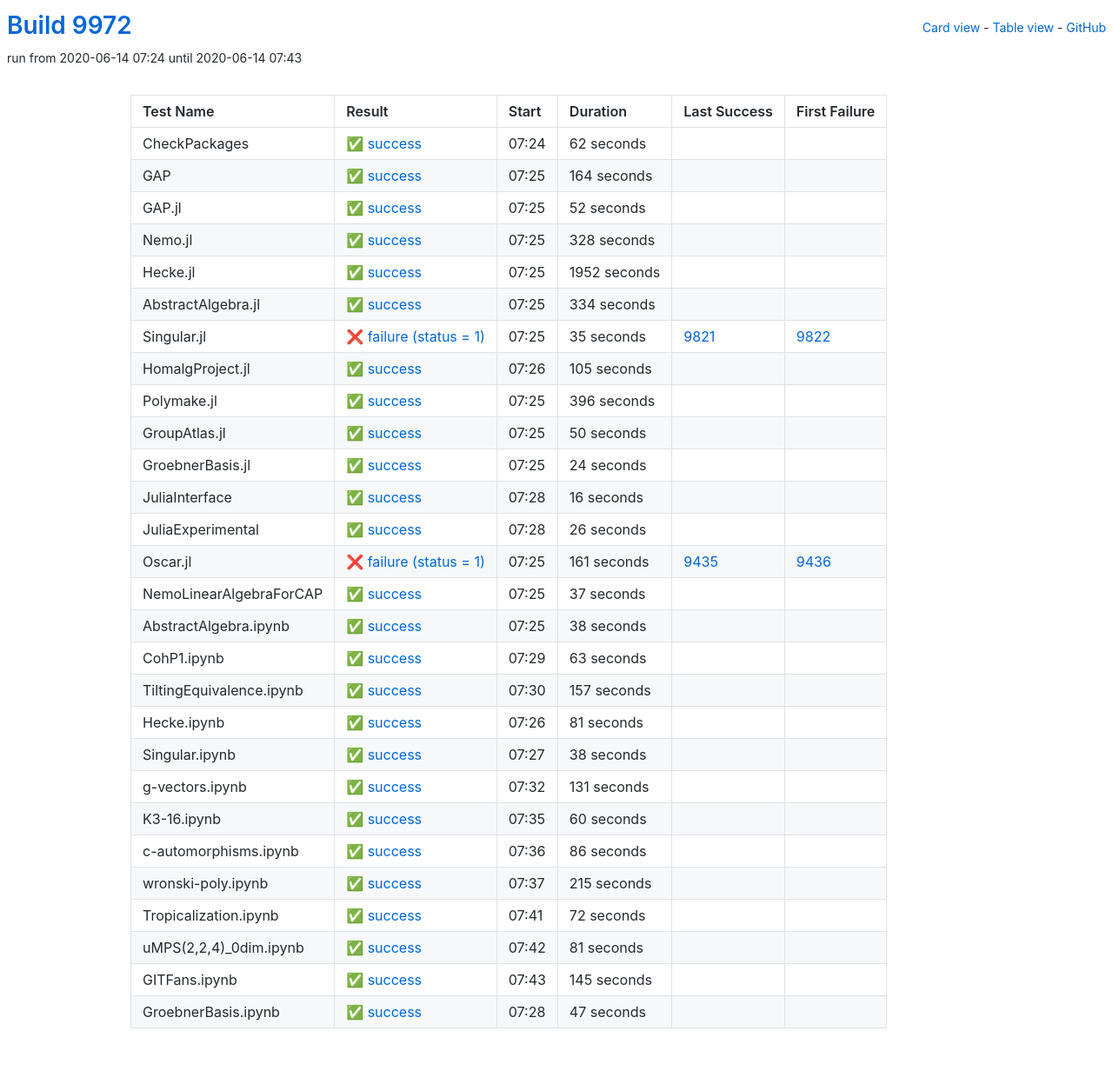
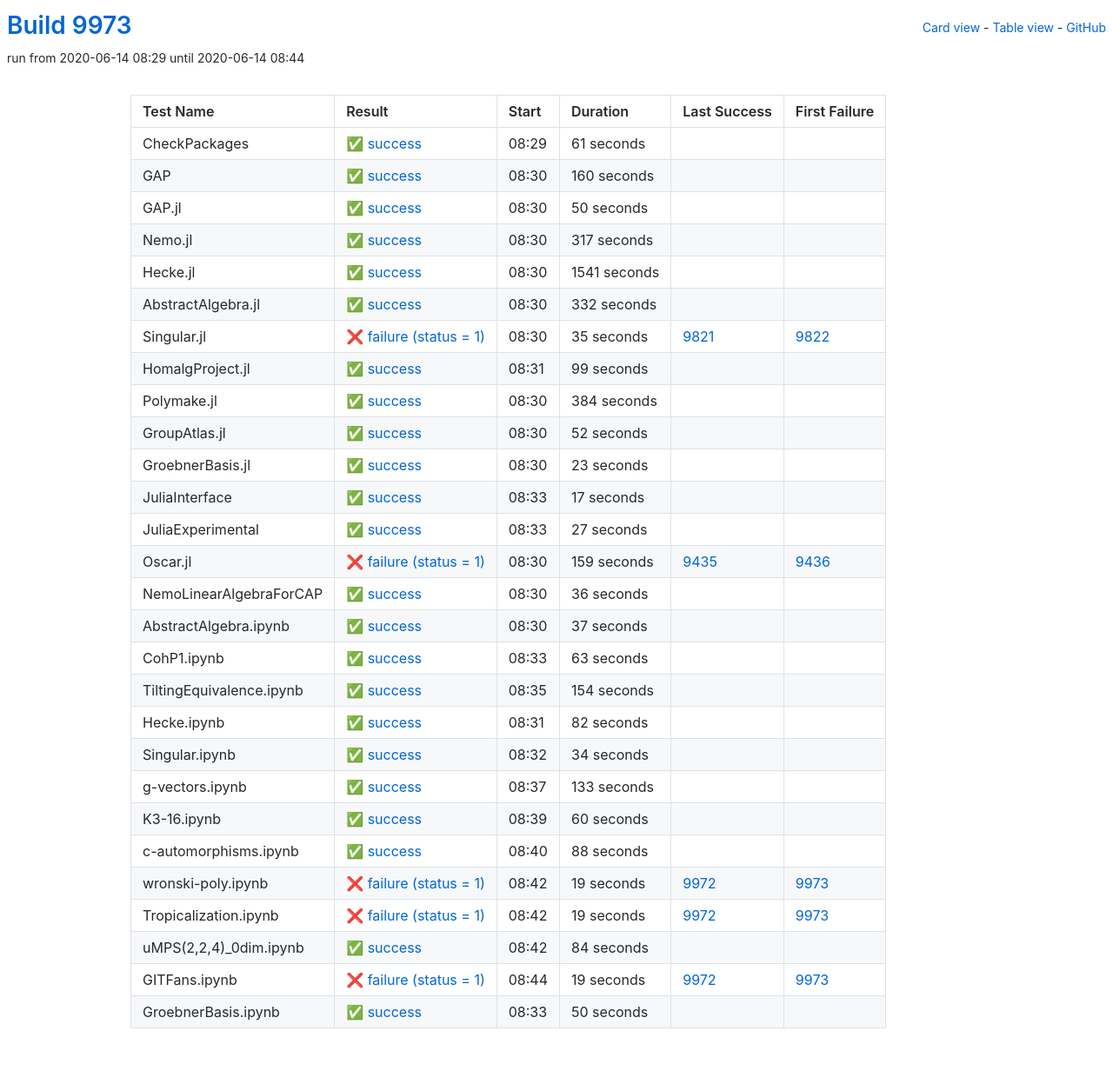
Before and after one commit to oscar-system/oscar-ci-status, a Jekyll site: the page built from table.html, in a window 1280 px wide. Shown: the whole page at 87% size. Built offline with Jekyll 4.4.1, drawn with Linux system fonts in a browser that asks for light colours.

Commit message:
Build #9973

```diff
--- a/_data/ci.yml
+++ b/_data/ci.yml
@@ -1,6 +1,6 @@
 ---
-build: 9972
-build_url: https://oscarci.mathematik.uni-kl.de/job/oscar/9972/
+build: 9973
+build_url: https://oscarci.mathematik.uni-kl.de/job/oscar/9973/
 job: oscar
 organization: oscar-system
 repo: oscar-ci-status
@@ -8,80 +8,80 @@
 tests:
 - name: CheckPackages
   id: checkpackages
-  log: https://oscarci.mathematik.uni-kl.de/job/oscar/9972/artifact/logs/build-9972/CheckPackages.log
-  start: 2020-06-14 07:24
+  log: https://oscarci.mathematik.uni-kl.de/job/oscar/9973/artifact/logs/build-9973/CheckPackages.log
+  start: 2020-06-14 08:29
   success: true
   exitcode: 0
   status: success
-  duration: 62
+  duration: 61
   last_success: false
   last_success_url:
   first_failure: false
   first_failure_url:
 - name: GAP
   id: gap
-  log: https://oscarci.mathematik.uni-kl.de/job/oscar/9972/artifact/logs/build-9972/GAP.log
-  start: 2020-06-14 07:25
+  log: https://oscarci.mathematik.uni-kl.de/job/oscar/9973/artifact/logs/build-9973/GAP.log
+  start: 2020-06-14 08:30
   success: true
   exitcode: 0
   status: success
-  duration: 164
+  duration: 160
   last_success: false
   last_success_url:
   first_failure: false
   first_failure_url:
 - name: GAP.jl
   id: gap-jl
-  log: https://oscarci.mathematik.uni-kl.de/job/oscar/9972/artifact/logs/build-9972/GAP.jl.log
-  start: 2020-06-14 07:25
+  log: https://oscarci.mathematik.uni-kl.de/job/oscar/9973/artifact/logs/build-9973/GAP.jl.log
+  start: 2020-06-14 08:30
   success: true
   exitcode: 0
   status: success
-  duration: 52
+  duration: 50
   last_success: false
   last_success_url:
   first_failure: false
   first_failure_url:
 - name: Nemo.jl
   id: nemo-jl
-  log: https://oscarci.mathematik.uni-kl.de/job/oscar/9972/artifact/logs/build-9972/Nemo.jl.log
-  start: 2020-06-14 07:25
+  log: https://oscarci.mathematik.uni-kl.de/job/oscar/9973/artifact/logs/build-9973/Nemo.jl.log
+  start: 2020-06-14 08:30
   success: true
   exitcode: 0
   status: success
-  duration: 328
+  duration: 317
   last_success: false
   last_success_url:
   first_failure: false
   first_failure_url:
 - name: Hecke.jl
   id: hecke-jl
-  log: https://oscarci.mathematik.uni-kl.de/job/oscar/9972/artifact/logs/build-9972/Hecke.jl.log
-  start: 2020-06-14 07:25
+  log: https://oscarci.mathematik.uni-kl.de/job/oscar/9973/artifact/logs/build-9973/Hecke.jl.log
+  start: 2020-06-14 08:30
   success: true
   exitcode: 0
   status: success
-  duration: 1952
+  duration: 1541
   last_success: false
   last_success_url:
   first_failure: false
   first_failure_url:
 - name: AbstractAlgebra.jl
   id: abstractalgebra-jl
-  log: https://oscarci.mathematik.uni-kl.de/job/oscar/9972/artifact/logs/build-9972/AbstractAlgebra.jl.log
-  start: 2020-06-14 07:25
+  log: https://oscarci.mathematik.uni-kl.de/job/oscar/9973/artifact/logs/build-9973/AbstractAlgebra.jl.log
+  start: 2020-06-14 08:30
   success: true
   exitcode: 0
   status: success
-  duration: 334
+  duration: 332
   last_success: false
   last_success_url:
   first_failure: false
   first_failure_url:
 - name: Singular.jl
   id: singular-jl
-  log: https://oscarci.mathematik.uni-kl.de/job/oscar/9972/artifact/logs/build-9972/Singular.jl.log
-  start: 2020-06-14 07:25
+  log: https://oscarci.mathematik.uni-kl.de/job/oscar/9973/artifact/logs/build-9973/Singular.jl.log
+  start: 2020-06-14 08:30
   success: false
   exitcode: 1
   status: failure
@@ -92,92 +92,104 @@
   first_failure_url: https://oscarci.mathematik.uni-kl.de/job/oscar/9822/
 - name: HomalgProject.jl
   id: homalgproject-jl
-  log: https://oscarci.mathematik.uni-kl.de/job/oscar/9972/artifact/logs/build-9972/HomalgProject.jl.log
-  start: 2020-06-14 07:26
+  log: https://oscarci.mathematik.uni-kl.de/job/oscar/9973/artifact/logs/build-9973/HomalgProject.jl.log
+  start: 2020-06-14 08:31
   success: true
   exitcode: 0
   status: success
-  duration: 105
+  duration: 99
   last_success: false
   last_success_url:
   first_failure: false
   first_failure_url:
 - name: Polymake.jl
   id: polymake-jl
-  log: https://oscarci.mathematik.uni-kl.de/job/oscar/9972/artifact/logs/build-9972/Polymake.jl.log
-  start: 2020-06-14 07:25
+  log: https://oscarci.mathematik.uni-kl.de/job/oscar/9973/artifact/logs/build-9973/Polymake.jl.log
+  start: 2020-06-14 08:30
   success: true
   exitcode: 0
   status: success
-  duration: 396
+  duration: 384
   last_success: false
   last_success_url:
   first_failure: false
   first_failure_url:
 - name: GroupAtlas.jl
   id: groupatlas-jl
-  log: https://oscarci.mathematik.uni-kl.de/job/oscar/9972/artifact/logs/build-9972/GroupAtlas.jl.log
-  start: 2020-06-14 07:25
+  log: https://oscarci.mathematik.uni-kl.de/job/oscar/9973/artifact/logs/build-9973/GroupAtlas.jl.log
+  start: 2020-06-14 08:30
   success: true
   exitcode: 0
   status: success
-  duration: 50
+  duration: 52
   last_success: false
   last_success_url:
   first_failure: false
   first_failure_url:
 - name: GroebnerBasis.jl
   id: groebnerbasis-jl
-  log: https://oscarci.mathematik.uni-kl.de/job/oscar/9972/artifact/logs/build-9972/GroebnerBasis.jl.log
-  start: 2020-06-14 07:25
+  log: https://oscarci.mathematik.uni-kl.de/job/oscar/9973/artifact/logs/build-9973/GroebnerBasis.jl.log
+  start: 2020-06-14 08:30
   success: true
   exitcode: 0
   status: success
-  duration: 24
+  duration: 23
   last_success: false
   last_success_url:
   first_failure: false
   first_failure_url:
 - name: JuliaInterface
   id: juliainterface
-  log: https://oscarci.mathematik.uni-kl.de/job/oscar/9972/artifact/logs/build-9972/JuliaInterface.log
-  start: 2020-06-14 07:28
+  log: https://oscarci.mathematik.uni-kl.de/job/oscar/9973/artifact/logs/build-9973/JuliaInterface.log
+  start: 2020-06-14 08:33
   success: true
   exitcode: 0
   status: success
-  duration: 16
+  duration: 17
   last_success: false
   last_success_url:
   first_failure: false
   first_failure_url:
 - name: JuliaExperimental
   id: juliaexperimental
-  log: https://oscarci.mathematik.uni-kl.de/job/oscar/9972/artifact/logs/build-9972/JuliaExperimental.log
-  start: 2020-06-14 07:28
+  log: https://oscarci.mathematik.uni-kl.de/job/oscar/9973/artifact/logs/build-9973/JuliaExperimental.log
+  start: 2020-06-14 08:33
   success: true
   exitcode: 0
   status: success
-  duration: 26
+  duration: 27
   last_success: false
   last_success_url:
   first_failure: false
   first_failure_url:
 - name: Oscar.jl
   id: oscar-jl
-  log: https://oscarci.mathematik.uni-kl.de/job/oscar/9972/artifact/logs/build-9972/Oscar.jl.log
-  start: 2020-06-14 07:25
+  log: https://oscarci.mathematik.uni-kl.de/job/oscar/9973/artifact/logs/build-9973/Oscar.jl.log
+  start: 2020-06-14 08:30
   success: false
   exitcode: 1
   status: failure
-  duration: 161
+  duration: 159
   last_success: 9435
   last_success_url: https://oscarci.mathematik.uni-kl.de/job/oscar/9435/
   first_failure: 9436
   first_failure_url: https://oscarci.mathematik.uni-kl.de/job/oscar/9436/
 - name: NemoLinearAlgebraForCAP
   id: nemolinearalgebraforcap
-  log: https://oscarci.mathematik.uni-kl.de/job/oscar/9972/artifact/logs/build-9972/NemoLinearAlgebraForCAP.log
-  start: 2020-06-14 07:25
+  log: https://oscarci.mathematik.uni-kl.de/job/oscar/9973/artifact/logs/build-9973/NemoLinearAlgebraForCAP.log
+  start: 2020-06-14 08:30
+  success: true
+  exitcode: 0
+  status: success
+  duration: 36
+  last_success: false
+  last_success_url:
+  first_failure: false
+  first_failure_url:
+- name: AbstractAlgebra.ipynb
+  id: abstractalgebra-ipynb
+  log: https://oscarci.mathematik.uni-kl.de/job/oscar/9973/artifact/logs/build-9973/AbstractAlgebra.ipynb.log
+  start: 2020-06-14 08:30
   success: true
   exitcode: 0
   status: success
@@ -186,22 +198,10 @@
   last_success_url:
   first_failure: false
   first_failure_url:
-- name: AbstractAlgebra.ipynb
-  id: abstractalgebra-ipynb
-  log: https://oscarci.mathematik.uni-kl.de/job/oscar/9972/artifact/logs/build-9972/AbstractAlgebra.ipynb.log
-  start: 2020-06-14 07:25
-  success: true
-  exitcode: 0
-  status: success
-  duration: 38
-  last_success: false
-  last_success_url:
-  first_failure: false
-  first_failure_url:
 - name: CohP1.ipynb
   id: cohp1-ipynb
-  log: https://oscarci.mathematik.uni-kl.de/job/oscar/9972/artifact/logs/build-9972/CohP1.ipynb.log
-  start: 2020-06-14 07:29
+  log: https://oscarci.mathematik.uni-kl.de/job/oscar/9973/artifact/logs/build-9973/CohP1.ipynb.log
+  start: 2020-06-14 08:33
   success: true
   exitcode: 0
   status: success
@@ -212,56 +212,56 @@
   first_failure_url:
 - name: TiltingEquivalence.ipynb
   id: tiltingequivalence-ipynb
-  log: https://oscarci.mathematik.uni-kl.de/job/oscar/9972/artifact/logs/build-9972/TiltingEquivalence.ipynb.log
-  start: 2020-06-14 07:30
+  log: https://oscarci.mathematik.uni-kl.de/job/oscar/9973/artifact/logs/build-9973/TiltingEquivalence.ipynb.log
+  start: 2020-06-14 08:35
   success: true
   exitcode: 0
   status: success
-  duration: 157
+  duration: 154
   last_success: false
   last_success_url:
   first_failure: false
   first_failure_url:
 - name: Hecke.ipynb
   id: hecke-ipynb
-  log: https://oscarci.mathematik.uni-kl.de/job/oscar/9972/artifact/logs/build-9972/Hecke.ipynb.log
-  start: 2020-06-14 07:26
+  log: https://oscarci.mathematik.uni-kl.de/job/oscar/9973/artifact/logs/build-9973/Hecke.ipynb.log
+  start: 2020-06-14 08:31
   success: true
   exitcode: 0
   status: success
-  duration: 81
+  duration: 82
   last_success: false
   last_success_url:
   first_failure: false
   first_failure_url:
 - name: Singular.ipynb
   id: singular-ipynb
-  log: https://oscarci.mathematik.uni-kl.de/job/oscar/9972/artifact/logs/build-9972/Singular.ipynb.log
-  start: 2020-06-14 07:27
+  log: https://oscarci.mathematik.uni-kl.de/job/oscar/9973/artifact/logs/build-9973/Singular.ipynb.log
+  start: 2020-06-14 08:32
   success: true
   exitcode: 0
   status: success
-  duration: 38
+  duration: 34
   last_success: false
   last_success_url:
   first_failure: false
   first_failure_url:
 - name: g-vectors.ipynb
   id: g-vectors-ipynb
-  log: https://oscarci.mathematik.uni-kl.de/job/oscar/9972/artifact/logs/build-9972/g-vectors.ipynb.log
-  start: 2020-06-14 07:32
+  log: https://oscarci.mathematik.uni-kl.de/job/oscar/9973/artifact/logs/build-9973/g-vectors.ipynb.log
+  start: 2020-06-14 08:37
   success: true
   exitcode: 0
   status: success
-  duration: 131
+  duration: 133
   last_success: false
   last_success_url:
   first_failure: false
   first_failure_url:
 - name: K3-16.ipynb
   id: k3-16-ipynb
-  log: https://oscarci.mathematik.uni-kl.de/job/oscar/9972/artifact/logs/build-9972/K3-16.ipynb.log
-  start: 2020-06-14 07:35
+  log: https://oscarci.mathematik.uni-kl.de/job/oscar/9973/artifact/logs/build-9973/K3-16.ipynb.log
+  start: 2020-06-14 08:39
   success: true
   exitcode: 0
   status: success
@@ -272,73 +272,73 @@
   first_failure_url:
 - name: c-automorphisms.ipynb
   id: c-automorphisms-ipynb
-  log: https://oscarci.mathematik.uni-kl.de/job/oscar/9972/artifact/logs/build-9972/c-automorphisms.ipynb.log
-  start: 2020-06-14 07:36
+  log: https://oscarci.mathematik.uni-kl.de/job/oscar/9973/artifact/logs/build-9973/c-automorphisms.ipynb.log
+  start: 2020-06-14 08:40
   success: true
   exitcode: 0
   status: success
-  duration: 86
+  duration: 88
   last_success: false
   last_success_url:
   first_failure: false
   first_failure_url:
 - name: wronski-poly.ipynb
   id: wronski-poly-ipynb
-  log: https://oscarci.mathematik.uni-kl.de/job/oscar/9972/artifact/logs/build-9972/wronski-poly.ipynb.log
-  start: 2020-06-14 07:37
+  log: https://oscarci.mathematik.uni-kl.de/job/oscar/9973/artifact/logs/build-9973/wronski-poly.ipynb.log
+  start: 2020-06-14 08:42
+  success: false
+  exitcode: 1
+  status: failure
+  duration: 19
+  last_success: 9972
+  last_success_url: https://oscarci.mathematik.uni-kl.de/job/oscar/9972/
+  first_failure: 9973
+  first_failure_url: https://oscarci.mathematik.uni-kl.de/job/oscar/9973/
+- name: Tropicalization.ipynb
+  id: tropicalization-ipynb
+  log: https://oscarci.mathematik.uni-kl.de/job/oscar/9973/artifact/logs/build-9973/Tropicalization.ipynb.log
+  start: 2020-06-14 08:42
+  success: false
+  exitcode: 1
+  status: failure
+  duration: 19
+  last_success: 9972
+  last_success_url: https://oscarci.mathematik.uni-kl.de/job/oscar/9972/
+  first_failure: 9973
+  first_failure_url: https://oscarci.mathematik.uni-kl.de/job/oscar/9973/
+- name: uMPS(2,2,4)_0dim.ipynb
+  id: umps-2-2-4-0dim-ipynb
+  log: https://oscarci.mathematik.uni-kl.de/job/oscar/9973/artifact/logs/build-9973/uMPS-2-2-4-_0dim.ipynb.log
+  start: 2020-06-14 08:42
   success: true
   exitcode: 0
   status: success
-  duration: 215
-  last_success: false
-  last_success_url:
-  first_failure: false
-  first_failure_url:
-- name: Tropicalization.ipynb
-  id: tropicalization-ipynb
-  log: https://oscarci.mathematik.uni-kl.de/job/oscar/9972/artifact/logs/build-9972/Tropicalization.ipynb.log
-  start: 2020-06-14 07:41
-  success: true
-  exitcode: 0
-  status: success
-  duration: 72
-  last_success: false
-  last_success_url:
-  first_failure: false
-  first_failure_url:
-- name: uMPS(2,2,4)_0dim.ipynb
-  id: umps-2-2-4-0dim-ipynb
-  log: https://oscarci.mathematik.uni-kl.de/job/oscar/9972/artifact/logs/build-9972/uMPS-2-2-4-_0dim.ipynb.log
-  start: 2020-06-14 07:42
-  success: true
-  exitcode: 0
-  status: success
-  duration: 81
+  duration: 84
   last_success: false
   last_success_url:
   first_failure: false
   first_failure_url:
 - name: GITFans.ipynb
   id: gitfans-ipynb
-  log: https://oscarci.mathematik.uni-kl.de/job/oscar/9972/artifact/logs/build-9972/GITFans.ipynb.log
-  start: 2020-06-14 07:43
+  log: https://oscarci.mathematik.uni-kl.de/job/oscar/9973/artifact/logs/build-9973/GITFans.ipynb.log
+  start: 2020-06-14 08:44
+  success: false
+  exitcode: 1
+  status: failure
+  duration: 19
+  last_success: 9972
+  last_success_url: https://oscarci.mathematik.uni-kl.de/job/oscar/9972/
+  first_failure: 9973
+  first_failure_url: https://oscarci.mathematik.uni-kl.de/job/oscar/9973/
+- name: GroebnerBasis.ipynb
+  id: groebnerbasis-ipynb
+  log: https://oscarci.mathematik.uni-kl.de/job/oscar/9973/artifact/logs/build-9973/GroebnerBasis.ipynb.log
+  start: 2020-06-14 08:33
   success: true
   exitcode: 0
   status: success
-  duration: 145
+  duration: 50
   last_success: false
   last_success_url:
   first_failure: false
   first_failure_url:
-- name: GroebnerBasis.ipynb
-  id: groebnerbasis-ipynb
-  log: https://oscarci.mathematik.uni-kl.de/job/oscar/9972/artifact/logs/build-9972/GroebnerBasis.ipynb.log
-  start: 2020-06-14 07:28
-  success: true
-  exitcode: 0
-  status: success
-  duration: 47
-  last_success: false
-  last_success_url:
-  first_failure: false
-  first_failure_url:
```
Also changed, not shown: README.md.
